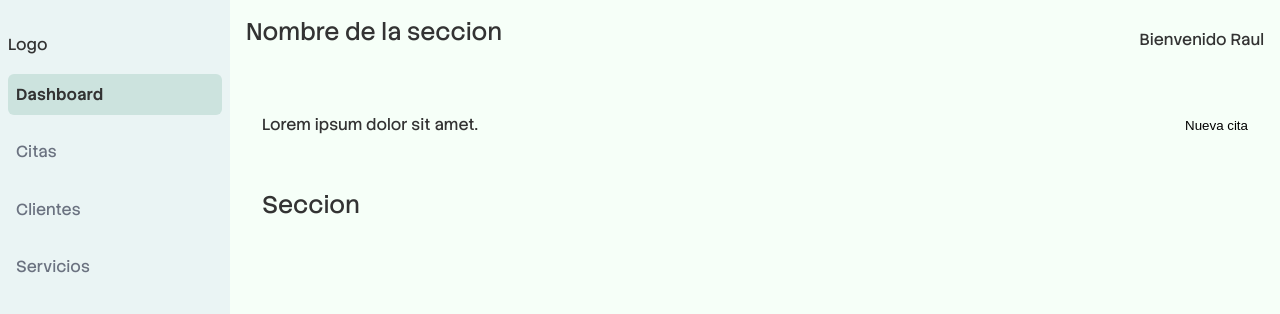
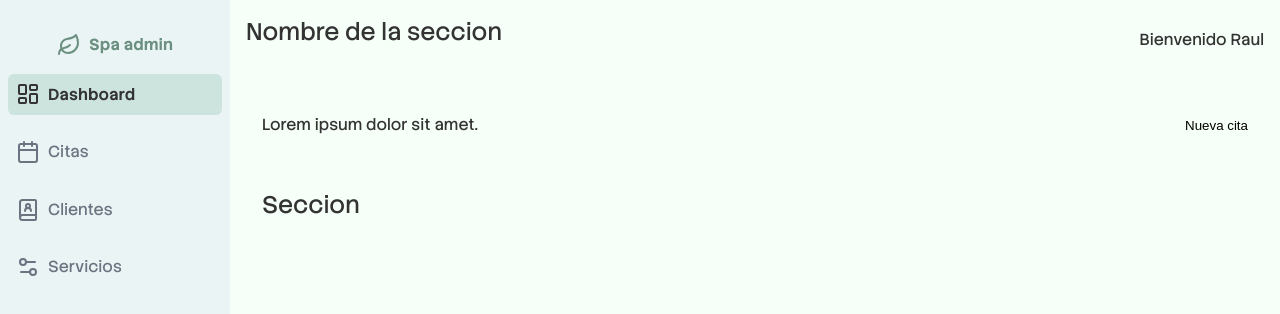
Before and after one commit to RaulLimon3/spa-booking-dashboard, a website built with Vite: page index.html in a window 1280 px wide. Built offline with nearby package versions, Linux system fonts and the light colour scheme.

Commit message:
feat(ui): add SVG icons to navbar links and logo; create icons styles
- integrated Lucide SVG icons into navigation links
- added icon to dashboard logo section
- created icons.css for reusable icon styles
- applied stroke-based styling for SVG icons

```diff
--- a/index.html
+++ b/index.html
@@ -1,30 +1,79 @@
 <!doctype html>
 <html lang="es-MX">
+
 <head>
   <meta charset="UTF-8" />
   <link rel="icon" type="image/svg+xml" href="/favicon.svg" />
   <meta name="viewport" content="width=device-width, initial-scale=1.0" />
   <title>Spa booking dashboard</title>
 </head>
+
 <body>
   <div class="layout">
     <aside class="aside">
       <div class="aside__logo">
-          <span class="logo">Logo</span>
+        <div class="logo">
+          <svg xmlns="http://www.w3.org/2000/svg" viewBox="0 0 24 24" fill="none"
+            stroke="currentColor" stroke-width="2" stroke-linecap="round" stroke-linejoin="round"
+            class="lucide lucide-leaf-icon lucide-leaf icon">
+            <path d="M11 20A7 7 0 0 1 9.8 6.1C15.5 5 17 4.48 19 2c1 2 2 4.18 2 8 0 5.5-4.78 10-10 10Z" />
+            <path d="M2 21c0-3 1.85-5.36 5.08-6C9.5 14.52 12 13 13 12" />
+          </svg>
+          <span>Spa admin</span>
+        </div>
       </div>
       <nav class="navbar">
         <ul class="navbar__list">
           <li class="navbar__item">
-              <a href="#" class="navbar__link" aria-current="page">Dashboard</a>
+            <a href="#" class="navbar__link" aria-current="page">
+              <svg xmlns="http://www.w3.org/2000/svg" viewBox="0 0 24 24" fill="none" stroke="currentColor"
+                stroke-width="2" stroke-linecap="round" stroke-linejoin="round"
+                class="lucide lucide-layout-dashboard-icon lucide-layout-dashboard icon">
+                <rect width="7" height="9" x="3" y="3" rx="1" />
+                <rect width="7" height="5" x="14" y="3" rx="1" />
+                <rect width="7" height="9" x="14" y="12" rx="1" />
+                <rect width="7" height="5" x="3" y="16" rx="1" />
+              </svg>
+              <span>Dashboard</span>
+            </a>
           </li>
           <li class="navbar__item">
-              <a href="#" class="navbar__link">Citas</a>
+            <a href="#" class="navbar__link">
+              <svg xmlns="http://www.w3.org/2000/svg" viewBox="0 0 24 24" fill="none" stroke="currentColor"
+                stroke-width="2" stroke-linecap="round" stroke-linejoin="round"
+                class="lucide lucide-calendar-icon lucide-calendar icon">
+                <path d="M8 2v4" />
+                <path d="M16 2v4" />
+                <rect width="18" height="18" x="3" y="4" rx="2" />
+                <path d="M3 10h18" />
+              </svg>
+              <span>Citas</span>
+            </a>
           </li>
           <li class="navbar__item">
-              <a href="#" class="navbar__link">Clientes</a>
+            <a href="#" class="navbar__link">
+              <svg xmlns="http://www.w3.org/2000/svg" viewBox="0 0 24 24" fill="none" stroke="currentColor"
+                stroke-width="2" stroke-linecap="round" stroke-linejoin="round"
+                class="lucide lucide-book-user-icon lucide-book-user icon">
+                <path d="M15 13a3 3 0 1 0-6 0" />
+                <path d="M4 19.5v-15A2.5 2.5 0 0 1 6.5 2H19a1 1 0 0 1 1 1v18a1 1 0 0 1-1 1H6.5a1 1 0 0 1 0-5H20" />
+                <circle cx="12" cy="8" r="2" />
+              </svg>
+              <span>Clientes</span>
+            </a>
           </li>
           <li class="navbar__item">
-              <a href="#" class="navbar__link">Servicios</a>
+            <a href="#" class="navbar__link">
+              <svg xmlns="http://www.w3.org/2000/svg" viewBox="0 0 24 24" fill="none" stroke="currentColor"
+                stroke-width="2" stroke-linecap="round" stroke-linejoin="round"
+                class="lucide lucide-settings2-icon lucide-settings-2 icon">
+                <path d="M14 17H5" />
+                <path d="M19 7h-9" />
+                <circle cx="17" cy="17" r="3" />
+                <circle cx="7" cy="7" r="3" />
+              </svg>
+              <span>Servicios</span>
+            </a>
           </li>
         </ul>
       </nav>
@@ -55,4 +104,5 @@
   </div>
   <script type="module" src="/src/main.js"></script>
 </body>
+
 </html>
--- /dev/null
+++ b/src/styles/components/icons.css
@@ -0,0 +1,15 @@
+.icon {
+    width: 24px;
+    height: 24px;
+    fill: none;
+    stroke: currentColor;
+}
+
+.logo {
+    display: flex;
+    align-items: center;
+    justify-content: center;
+    gap: var(--space-2);
+    color: var(--color-primary);
+    font-weight: var(--fw-bold);
+}
--- a/src/styles/layout/sidebar.css
+++ b/src/styles/layout/sidebar.css
@@ -7,6 +7,10 @@
     align-items: flex-start;
     padding: var(--space-6) var(--space-2);
     gap: var(--space-4);
+}
+
+.aside__logo {
+    width: 100%;
 }
 
 .navbar {
@@ -26,6 +30,9 @@
 
 .navbar__link {
     width: 100%;
+    display: flex;
+    align-items: center;
+    gap: var(--space-2);
     padding: var(--space-2);
     border-radius: var(--radius-sm);
     color: var(--color-text-secondary);
--- a/src/styles/main.css
+++ b/src/styles/main.css
@@ -5,3 +5,4 @@
 @import './layout/sidebar.css';
 @import './layout/topbar.css';
 @import './layout/main.css';
+@import './components/icons.css';
```
Lines whose indentation alone changed are shown as unchanged.
